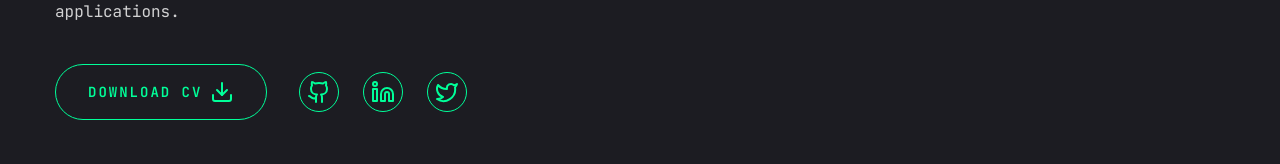
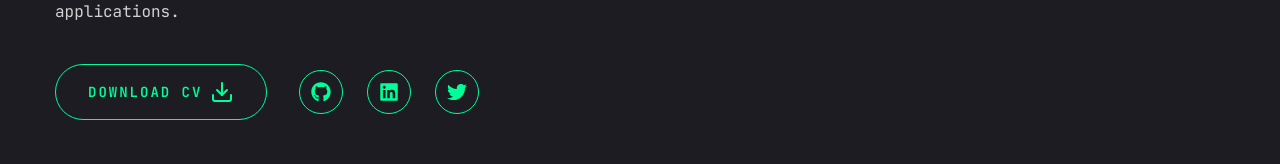
Before and after one commit to PPRAMANIK62/my-portfolio-2, a Next.js app: page / in a window 1280 px wide. Shown: the part 472-636 px from the top of the page. Built offline with nearby package versions, Linux system fonts and the light colour scheme.

Commit message:
meta data and some links updated

```diff
--- a/src/app/layout.tsx
+++ b/src/app/layout.tsx
@@ -15,8 +15,9 @@ const jetBrainsMono = JetBrains_Mono({
 });
 
 export const metadata: Metadata = {
-  title: "Create Next App",
-  description: "Generated by create next app",
+  title: "Purbayan Pramanik - Full Stack Developer",
+  description:
+    "Purbayan Pramanik's portfolio website. A full stack developer based in Kolkata, India",
 };
 
 export default function RootLayout({
--- a/src/app/page.tsx
+++ b/src/app/page.tsx
@@ -36,7 +36,7 @@ const page = () => {
               <div className="mb-8 xl:mb-0">
                 <Socials
                   containerStyles="flex gap-6"
-                  iconStyles="w-10 h-10 border border-accent rounded-full flex justify-center items-center text-accent text-base hover:bg-accent hover:text-primary hover:transition-all duration-500"
+                  iconStyles="w-11 h-11 border border-accent rounded-full flex justify-center items-center text-accent text-base hover:bg-accent hover:text-primary hover:transition-all duration-500"
                 />
               </div>
             </div>
--- a/src/components/Socials.tsx
+++ b/src/components/Socials.tsx
@@ -1,6 +1,5 @@
-import { Github, Linkedin, Twitter } from "lucide-react";
 import Link from "next/link";
-import React from "react";
+import { FaGithub, FaLinkedin, FaTwitter } from "react-icons/fa";
 
 interface SocialsProps {
   containerStyles?: string;
@@ -8,9 +7,18 @@ interface SocialsProps {
 }
 
 const socials = [
-  { icon: <Github />, path: "https://github.com/PPRAMANIK62" },
-  { icon: <Linkedin />, path: "https://www.linkedin.com/in/ppramanik6" },
-  { icon: <Twitter />, path: "" },
+  {
+    icon: <FaGithub className="h-5 w-5" />,
+    path: "https://github.com/PPRAMANIK62",
+  },
+  {
+    icon: <FaLinkedin className="h-5 w-5" />,
+    path: "https://linkedin.com/in/ppramanik6",
+  },
+  {
+    icon: <FaTwitter className="h-5 w-5" />,
+    path: "https://x.com/PPramanik13941",
+  },
 ];
 
 const Socials = ({ containerStyles, iconStyles }: SocialsProps) => {
@@ -18,7 +26,12 @@ const Socials = ({ containerStyles, iconStyles }: SocialsProps) => {
     <div className={containerStyles}>
       {socials.map((item, index) => {
         return (
-          <Link key={index} href={item.path} className={iconStyles}>
+          <Link
+            key={index}
+            href={item.path}
+            className={iconStyles}
+            target="_blank"
+          >
             {item.icon}
           </Link>
         );
--- a/src/components/Stats.tsx
+++ b/src/components/Stats.tsx
@@ -13,7 +13,7 @@ const stats = [
     text: "Technologies completed",
   },
   {
-    num: 200,
+    num: 400,
     text: "Github commits",
   },
 ];
```
Also changed, not shown: 1 other file (tests, documents, lock files or other folders).
